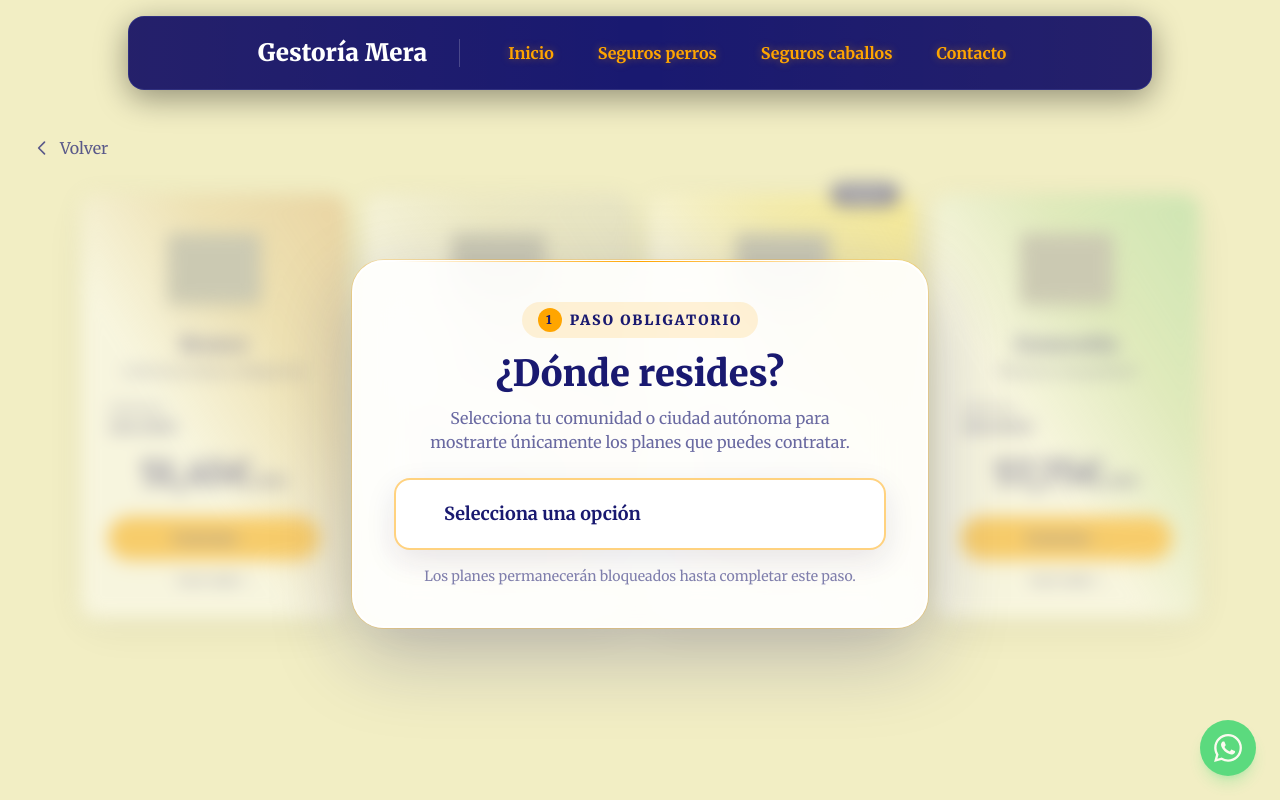
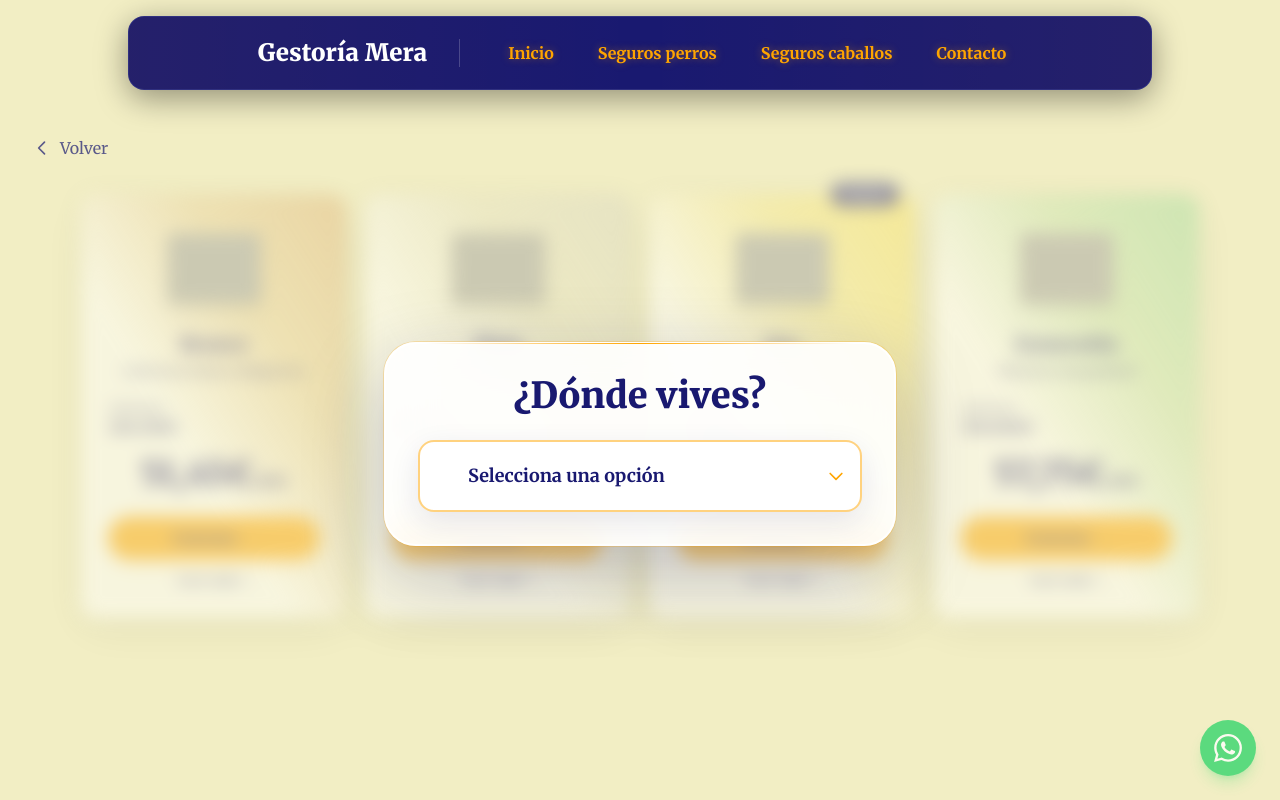
Before and after one commit to camilomera/gestoria-mera-web, a Next.js app: page /seguros-perros in a window 1280 px wide. Both pictures are taken after a click on the button 376 px from the left and 589 px from the top of the page. Shown: the top 800 px of the page. Built offline with nearby package versions, Linux system fonts and the light colour scheme; grey boxes are pictures that could not be loaded.

Commit message:
Update page.tsx

```diff
--- a/app/seguros-perros/page.tsx
+++ b/app/seguros-perros/page.tsx
@@ -473,22 +473,15 @@ export default function SegurosPerrosPage() {
             {/* Mandatory first step, floating above a preview of the plans */}
             {!selectedCCAA && !ccaaLoading && (
               <div className="absolute inset-0 z-30 flex items-center justify-center px-2 pb-8 sm:pb-12">
-                <div className="relative text-center bg-white/90 backdrop-blur-xl rounded-[2rem] shadow-[0_28px_80px_rgba(25,25,112,0.25)] p-6 sm:p-10 max-w-xl w-full border-2 border-white ring-1 ring-orange/25">
+                <div className="relative text-center bg-white/90 backdrop-blur-xl rounded-[2rem] shadow-[0_28px_80px_rgba(25,25,112,0.25)] p-6 sm:p-8 max-w-lg w-full border-2 border-white ring-1 ring-orange/25">
                   <div className="absolute inset-x-10 -top-px h-px bg-gradient-to-r from-transparent via-orange to-transparent" />
-                  <span className="inline-flex items-center gap-2 rounded-full bg-orange/15 px-4 py-1.5 text-xs sm:text-sm font-black uppercase tracking-[0.14em] text-midnight mb-4">
-                    <span className="flex h-6 w-6 items-center justify-center rounded-full bg-orange text-midnight text-xs">1</span>
-                    Paso obligatorio
-                  </span>
                   <h2 className="text-2xl sm:text-4xl font-black text-midnight leading-tight">
-                    ¿Dónde resides?
+                    ¿Dónde vives?
                   </h2>
-                  <p className="mt-3 mb-6 text-sm sm:text-base text-midnight/65 max-w-md mx-auto">
-                    Selecciona tu comunidad o ciudad autónoma para mostrarte únicamente los planes que puedes contratar.
-                  </p>
                   <label htmlFor="ccaa-first-step" className="sr-only">
                     Comunidad o ciudad autónoma
                   </label>
-                  <div className="relative mb-4">
+                  <div className="relative mt-6">
                     <div className="absolute left-4 top-1/2 -translate-y-1/2 pointer-events-none z-10">
                       <span className="text-xl" aria-hidden="true">📍</span>
                     </div>
@@ -505,15 +498,12 @@ export default function SegurosPerrosPage() {
                         </option>
                       ))}
                     </select>
-                    <div className="absolute right-4 top-1/2 -translate-y-1/2 pointer-events-none z-10">
+                    <div className="absolute right-4 top-1/2 -translate-y-1/2 pointer-events-none z-30" aria-hidden="true">
                       <svg className="w-5 h-5 text-orange" fill="none" viewBox="0 0 24 24" stroke="currentColor">
                         <path strokeLinecap="round" strokeLinejoin="round" strokeWidth={2} d="M19 9l-7 7-7-7" />
                       </svg>
                     </div>
                   </div>
-                  <p className="text-midnight/55 text-xs sm:text-sm">
-                    Los planes permanecerán bloqueados hasta completar este paso.
-                  </p>
                 </div>
               </div>
             )}
```
